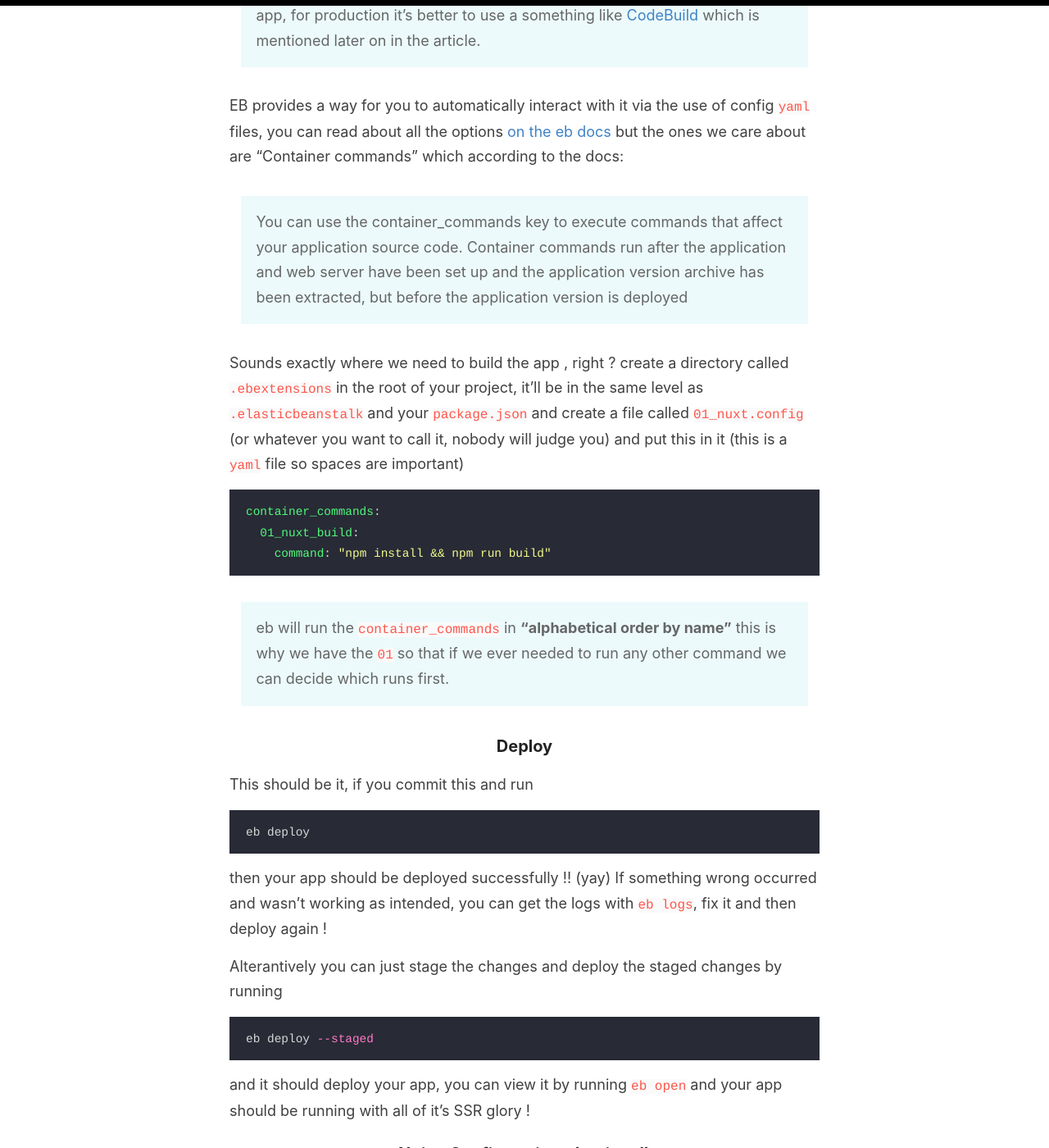
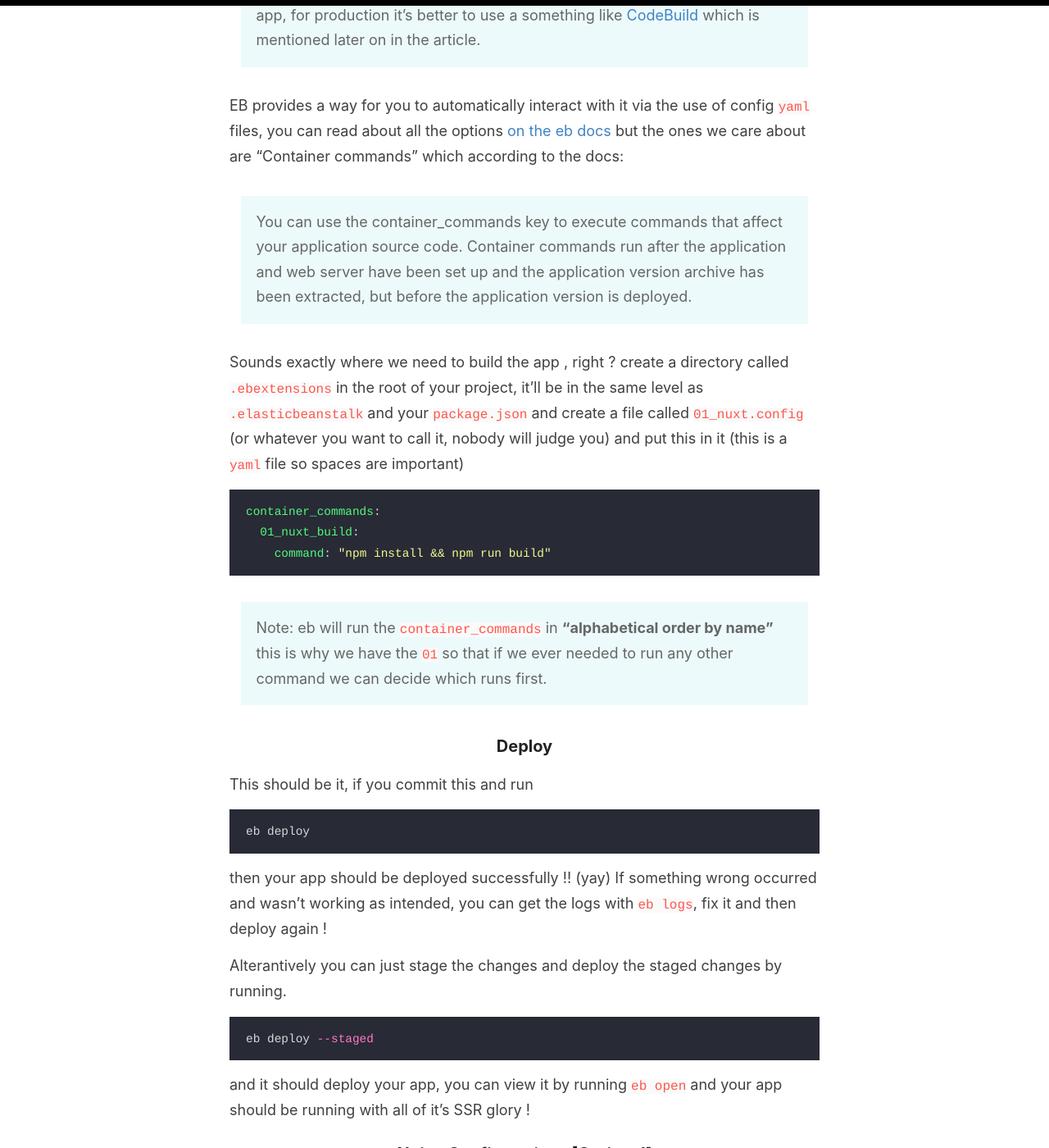
Before and after one commit to Jimmar/jimmar.github.io, a Jekyll site: the page built from _posts/2022-01-11-nuxt-eb.md, in a window 1280 px wide and 1400 px high, scrolled down 6282 px. Shown: the whole window at 82% size. Built offline with Jekyll 4.4.1, drawn with Linux system fonts in a browser that asks for light colours; comment, search, counter and statistics services are not loaded; some of the changed text lies outside the part shown.

Commit message:
Minor changes to the nuxt blog post

````diff
--- a/_posts/2022-01-11-nuxt-eb.md
+++ b/_posts/2022-01-11-nuxt-eb.md
@@ -131,7 +131,7 @@ export $(/opt/elasticbeanstalk/bin/get-config --output YAML environment | sed -r
 
 and you can confirm that it worked by running `printenv` which should print all your env variables so you can confirm that they are all there.
 
-### `.ebextensions` what ?
+### **.ebextensions** what ?
 
 ![Alt Text](https://media.giphy.com/media/CiYImHHBivpAs/giphy.gif)
 
@@ -139,7 +139,7 @@ and you can confirm that it worked by running `printenv` which should print all
 
 EB provides a way for you to automatically interact with it via the use of config `yaml` files, you can read about all the options [on the eb docs](https://docs.aws.amazon.com/elasticbeanstalk/latest/dg/customize-containers-ec2.html) but the ones we care about are "Container commands" which according to the docs:
 
-> You can use the container_commands key to execute commands that affect your application source code. Container commands run after the application and web server have been set up and the application version archive has been extracted, but before the application version is deployed
+> You can use the container_commands key to execute commands that affect your application source code. Container commands run after the application and web server have been set up and the application version archive has been extracted, but before the application version is deployed.
 
 Sounds exactly where we need to build the app , right ?
 create a directory called `.ebextensions` in the root of your project, it'll be in the same level as `.elasticbeanstalk` and your `package.json` and create a file called `01_nuxt.config` (or whatever you want to call it, nobody will judge you) and put this in it (this is a `yaml` file so spaces are important)
@@ -150,7 +150,7 @@ container_commands:
     command: "npm install && npm run build"
 ```
 
-> eb will run the `container_commands` in **"alphabetical order by name"** this is why we have the `01` so that if we ever needed to run any other command we can decide which runs first.
+> Note: eb will run the `container_commands` in **"alphabetical order by name"** this is why we have the `01` so that if we ever needed to run any other command we can decide which runs first.
 
 ### Deploy
 
@@ -163,7 +163,7 @@ eb deploy
 then your app should be deployed successfully !! (yay)
 If something wrong occurred and wasn't working as intended, you can get the logs with `eb logs`, fix it and then deploy again !
 
-Alterantively you can just stage the changes and deploy the staged changes by running
+Alterantively you can just stage the changes and deploy the staged changes by running.
 
 ```sh
 eb deploy --staged
@@ -171,7 +171,7 @@ eb deploy --staged
 
 and it should deploy your app, you can view it by running `eb open` and your app should be running with all of it's SSR glory !
 
-### Nginx Configurations (optional)
+### Nginx Configurations [Optional]
 
 If you need to change nginx configurations, you can interact with it by putting a file called `proxy.conf` in this path `.platform/nginx/conf.d/proxy.conf/` where `.platform` should be at the root of your project.
 One common change would be to increase the max body size (which defaults to 1MB) if for example you were uploading files in your app that might be larger than that, otherwise you'll get a `413 error` like `HTTP Error 413 request entity too large`.
@@ -186,7 +186,7 @@ and then commit then deploy again.
 ### Code pipeline
 
 If you want to automate the delivery, you can use [CodePipeline](https://aws.amazon.com/codepipeline) which can fetch from github (or from any provider), build your project for you using [CodeBuild](https://aws.amazon.com/codebuild) and deploy it to Elastic Beanstalk.
-For that you should remove the build step from your project (the `01_nuxt.config` file from `.ebextensions`) and instead add a file called `buildspec.yml` in the root if your project which contains this
+For that you should remove the build step from your project (the `01_nuxt.config` file from `.ebextensions`) and instead add a file called `buildspec.yml` in the root if your project which contains this.
 
 ```yaml
 version: 0.2
@@ -211,9 +211,9 @@ artifacts:
 Just make sure that when setting it up in the console, that you add a build stage and tell it to read from `buildspec.yml`.
 Also if you have any environment variables, add them in the build stage on the console when you create the app build configurations.
 
-This will have CodeBuild build the project for you then produce the artifacts mentioned which would get sent to your EB environment
+This will have CodeBuild build the project for you then produce the artifacts mentioned which would get sent to your EB environment.
 
-# Done !
+## Done !
 
 If you have any comments or if you found any mistakes, drop a comment and I'll update the post to fix them !
 
````
Also changed, not shown: other parts of _posts/2022-01-11-nuxt-eb.md (+2 -2 lines).
